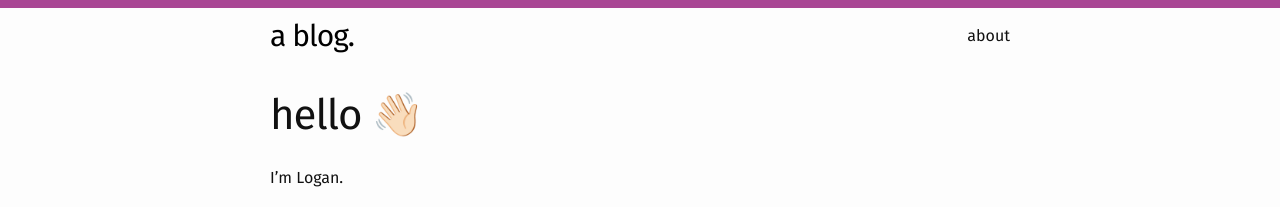
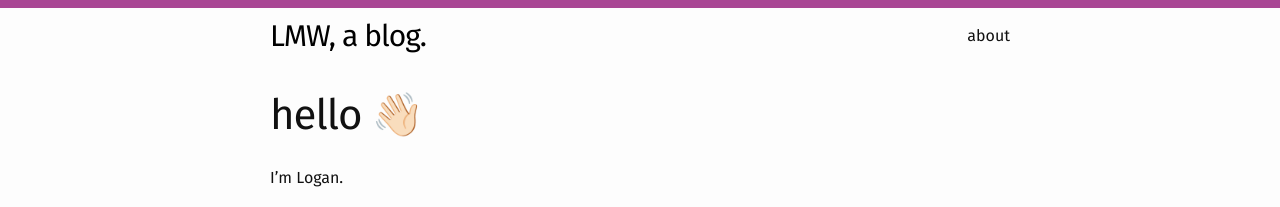
Before and after one commit to ghazaal71/loganmeetsworld, a Jekyll site: the page built from about.md, in a window 1280 px wide. Shown: the top 207 px of the page. Built offline with Jekyll 4.4.1, drawn with Linux system fonts in a browser that asks for light colours.

```diff
--- a/_config.yml
+++ b/_config.yml
@@ -1,5 +1,5 @@
 # Site settings
-title: a blog.
+title: LMW, a blog.
 description: >
   A blog about learning.
 baseurl: ""
--- a/about.md
+++ b/about.md
@@ -8,7 +8,7 @@ I'm Logan.
 
 I am a recovering SRE taking a break before starting the next thing. I previously worked as a staff engineer at BuzzFeed concentrating on systems operability, safety, and release engineering. During my time at BuzzFeed I also occasionally assisted the newsroom with cybersecurity and technology stories.
 
-This is my technology-focussed blog. In my non-work time I love to cycle around NYC, read, and learn. If you want to contact me, please [send me an email](logan.mcdonald@protonmail.com)!
+This is my technology-focussed blog. In my non-work time I love to cycle around NYC, read, and learn. If you want to contact me, please [send me an email](mailto:logan.mcdonald@protonmail.com)!
 
 ### Links
 
```
